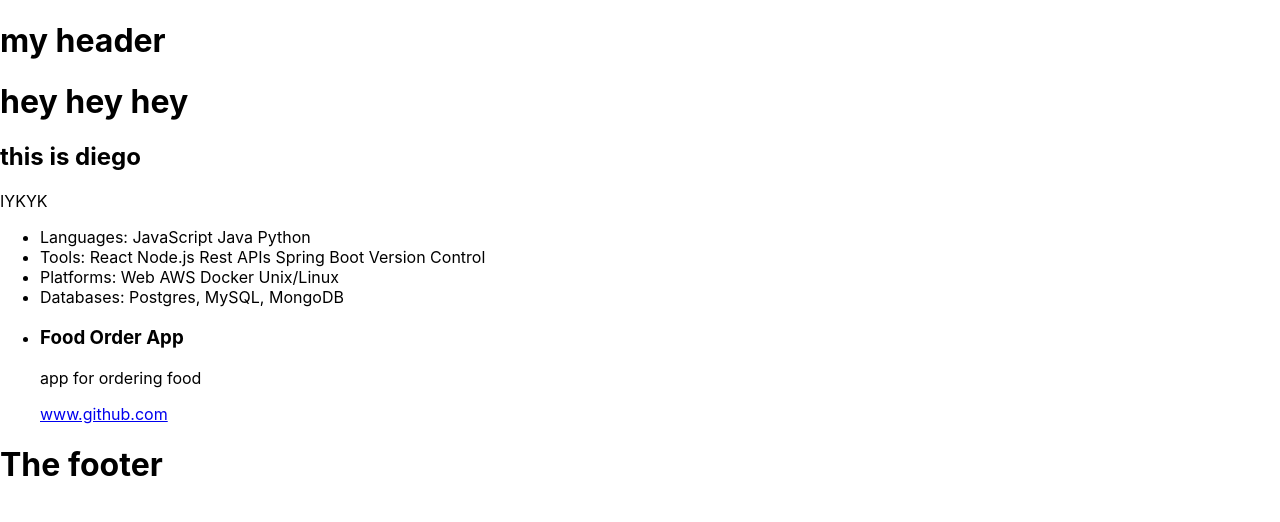
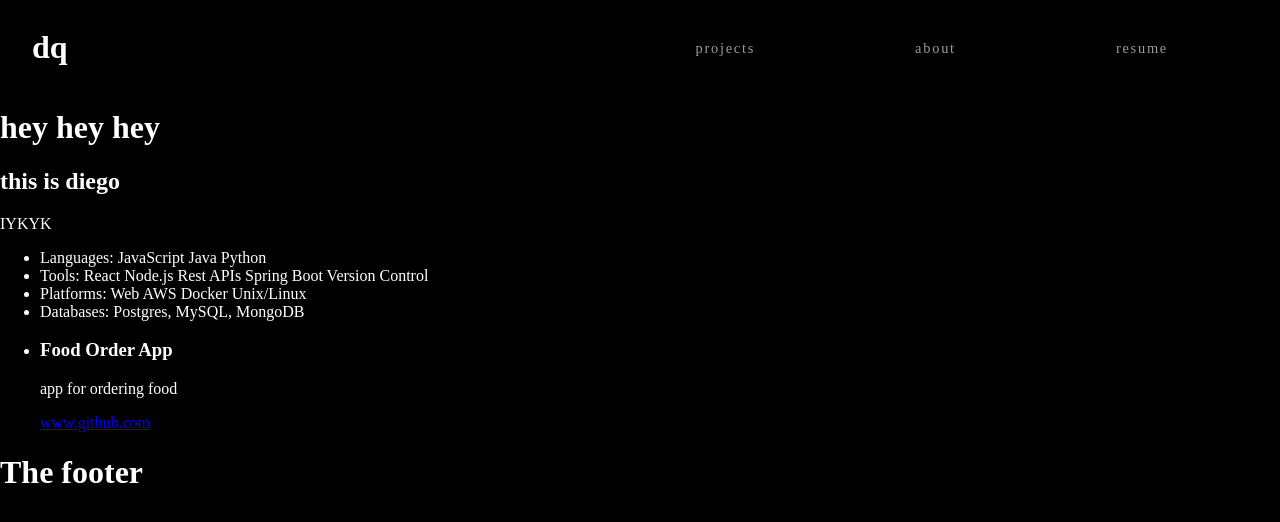
Before and after one commit to diegolbquintela/my-personal-page, a React (Create React App) app: page / in a window 1280 px wide. Shown: the top 522 px of the page. Built offline with nearby package versions, Linux system fonts and the light colour scheme; the HTML template or start-up script is replaced by a standard one.

Commit message:
added styles to the Header

```diff
--- a/src/components/Header.js
+++ b/src/components/Header.js
@@ -5,8 +5,21 @@ import classes from './Header.module.css';
 class Header extends React.Component {
   render() {
     return (
-      <header>
-        <h1>my header</h1>
+      <header className={classes.header}>
+        <div>
+          <h1>dq</h1> {/* logo */}
+        </div>
+        <nav>
+          <a href="">
+            <span>projects</span>
+          </a>
+          <a href="">
+            <span>about</span>
+          </a>
+          <a href="">
+            <span>resume</span>
+          </a>
+        </nav>
       </header>
     );
   }
--- a/src/components/Header.module.css
+++ b/src/components/Header.module.css
@@ -0,0 +1,28 @@
+header {
+  display: flex;
+  flex-direction: row;
+  justify-content: space-between;
+  margin: 0.5rem 2rem;
+  align-items: center;
+  color: black;
+}
+
+header div h1 {
+  color: white;
+}
+
+header nav a {
+  margin: 5rem;
+  text-decoration: none;
+}
+
+header nav a span {
+  letter-spacing: 0.11rem;
+  font-size: 0.9rem;
+  color: #9b9b9b;
+}
+
+header nav a span:hover {
+  letter-spacing: 0.11rem;
+  color: white;
+}
--- a/src/index.css
+++ b/src/index.css
@@ -1,10 +1,8 @@
 body {
+  box-sizing: border-box;
   margin: 0;
-  font-family: -apple-system, BlinkMacSystemFont, 'Segoe UI', 'Roboto', 'Oxygen',
-    'Ubuntu', 'Cantarell', 'Fira Sans', 'Droid Sans', 'Helvetica Neue',
-    sans-serif;
-  -webkit-font-smoothing: antialiased;
-  -moz-osx-font-smoothing: grayscale;
+  background-color: black;
+  color: white;
 }
 
 code {
```
